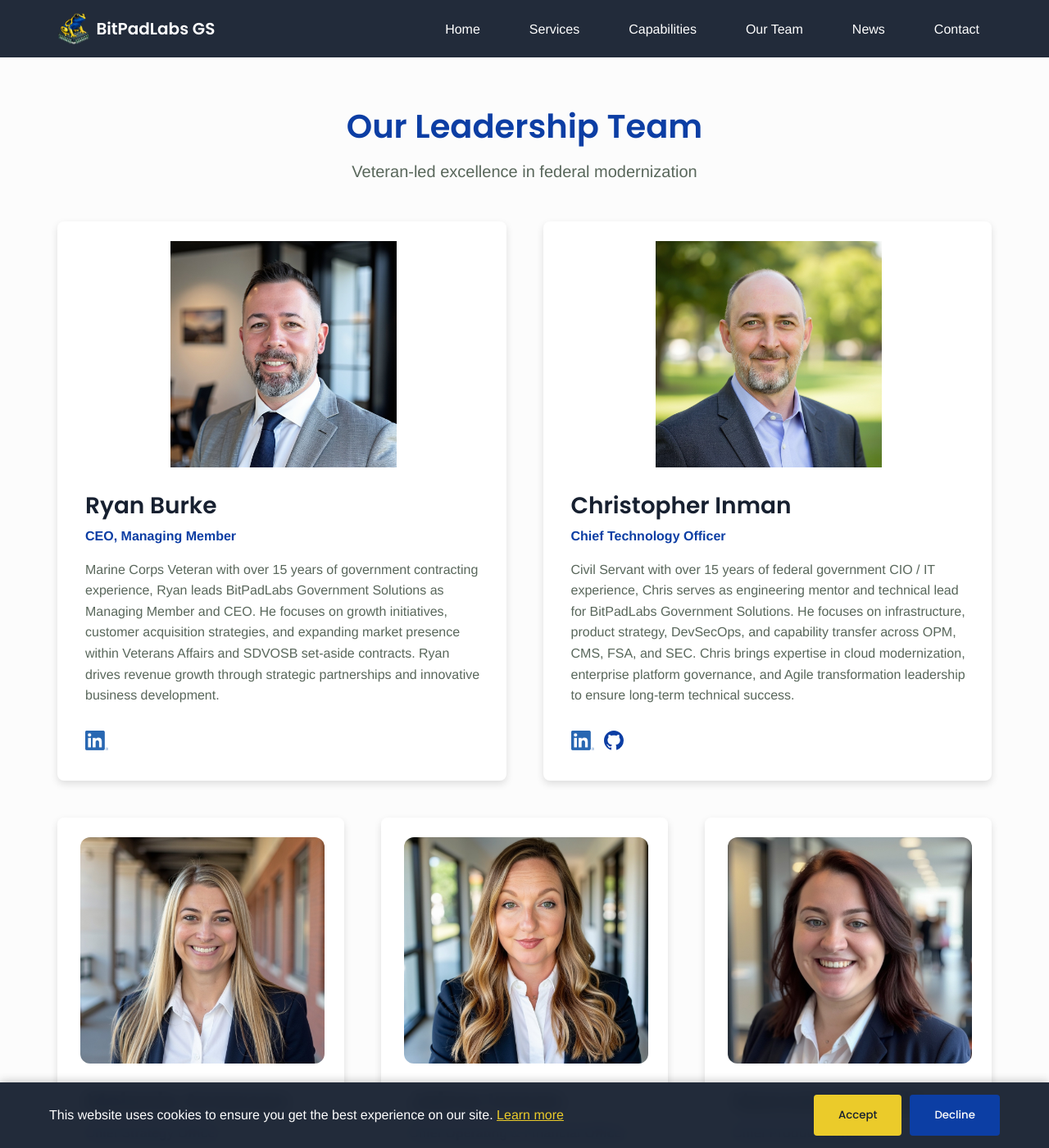
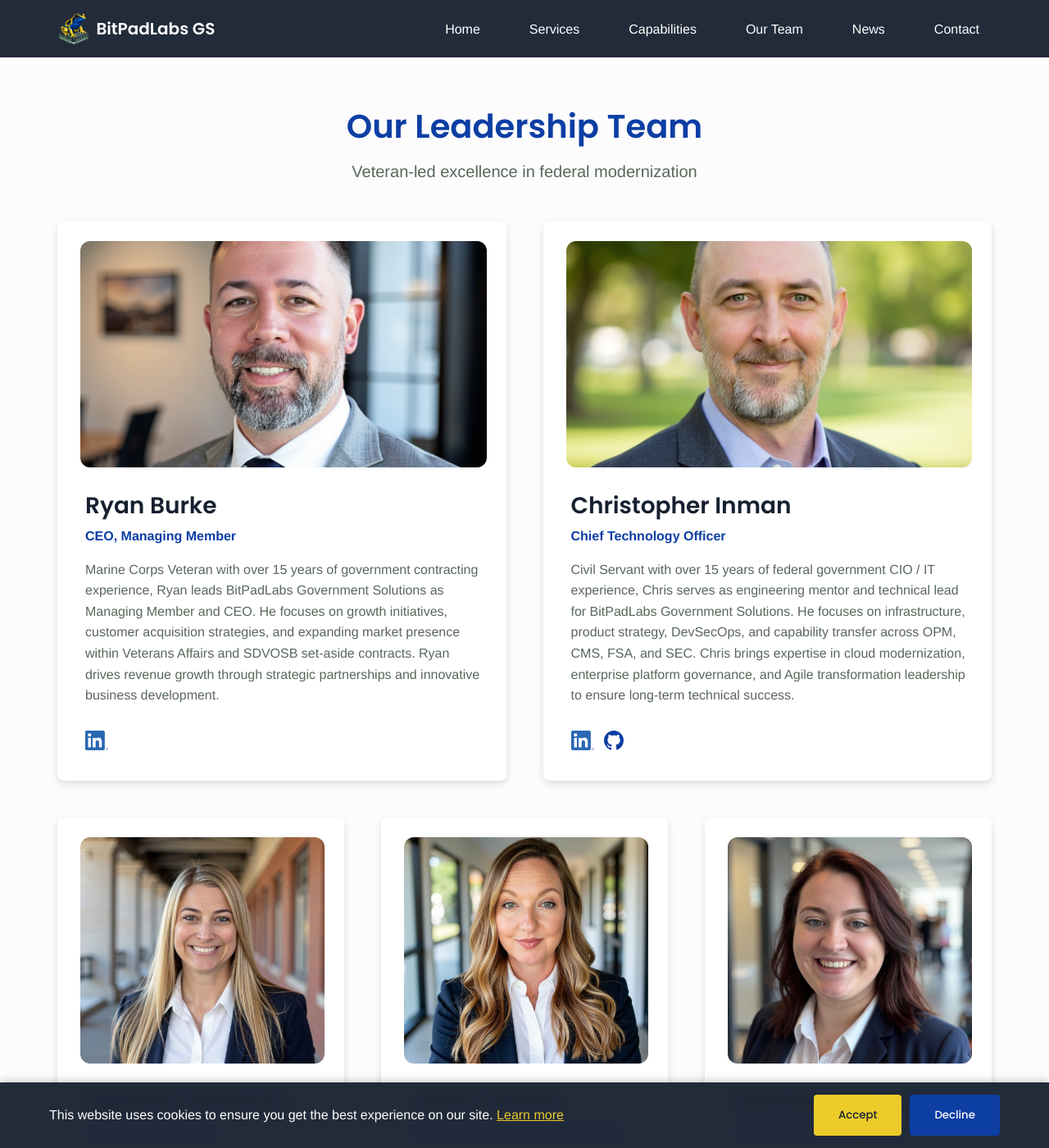
Before and after one commit to BitPadLabs/bitpadlabsgs-site, a Jekyll site: the page built from team.html, in a window 1280 px wide and 1400 px high. Shown: the whole window at 82% size. Built offline with Jekyll 4.4.1, drawn with Linux system fonts in a browser that asks for light colours.

Commit message:
Refactor team-image border radius and background
Moved border-radius styling for .team-image to the main selector and removed redundant nth-child specific rules. This simplifies the SCSS and ensures consistent styling for all team images.

```diff
--- a/_sass/_layout.scss
+++ b/_sass/_layout.scss
@@ -274,26 +274,13 @@
       height: 300px;
       overflow: hidden;
       padding: 24px 24px 0 24px;
+      border-radius: 12px;
 
       img {
         width: 100%;
         height: 100%;
         object-fit: cover;
         border-radius: 12px;
-      }
-    }
-
-    &:nth-child(1),
-    &:nth-child(2) {
-      .team-image {
-        background: white;
-        border-radius: 12px;
-
-        img {
-          object-fit: contain;
-          object-position: center top;
-          border-radius: 12px;
-        }
       }
     }
 
```
